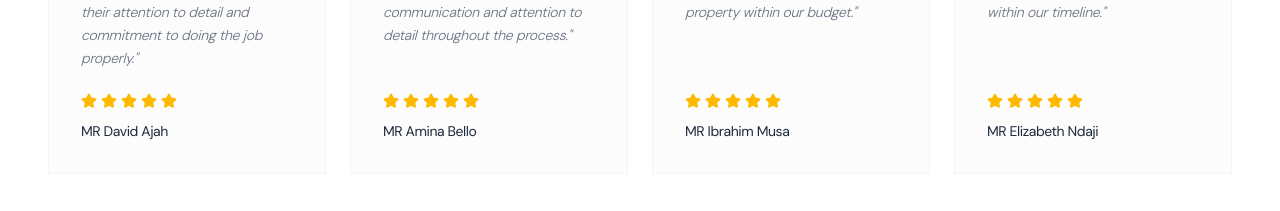
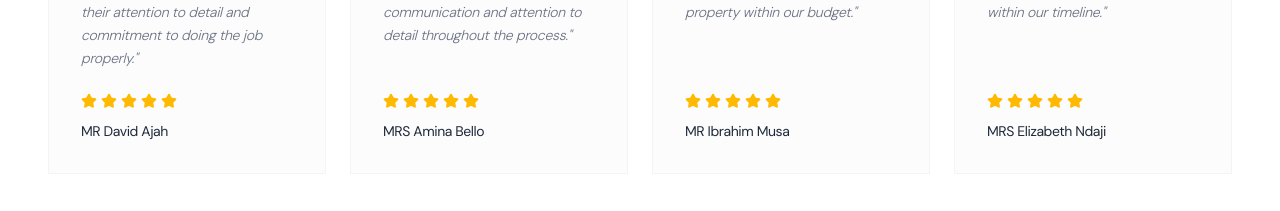
Before and after one commit to devNenye001/four-links-gate-construction, a React (Vite) app: page / in a window 1280 px wide. Shown: the part 4607-4818 px from the top of the page. Built offline with nearby package versions, Linux system fonts and the light colour scheme.

Commit message:
Update testimonial name prefix titles to match MR and MRS genders

```diff
--- a/src/pages/Home.tsx
+++ b/src/pages/Home.tsx
@@ -144,18 +144,22 @@ export const Home: React.FC = () => {
 
   const testimonialList = [
     {
+      prefix: "MR",
       name: "David Ajah",
       quote: "The electrical installation was completed efficiently and professionally. We appreciated their attention to detail and commitment to doing the job properly."
     },
     {
+      prefix: "MRS",
       name: "Amina Bello",
       quote: "The structural building construction work was carried out to the highest standards. Excellent communication and attention to detail throughout the process."
     },
     {
+      prefix: "MR",
       name: "Ibrahim Musa",
       quote: "Their real estate services are fantastic. They guided us patiently and helped us secure the perfect property within our budget."
     },
     {
+      prefix: "MRS",
       name: "Elizabeth Ndaji",
       quote: "Superb project management. The site supervision was thorough, and they delivered high-quality results within our timeline."
     }
@@ -432,7 +436,7 @@ export const Home: React.FC = () => {
                     <Star key={i} className="w-4 h-4 fill-current" />
                   ))}
                 </div>
-                <p className="text-gray-800 font-medium tracking-medium text-sm">MR {item.name}</p>
+                <p className="text-gray-800 font-medium tracking-medium text-sm">{item.prefix} {item.name}</p>
               </div>
             </div>
           ))}
```
